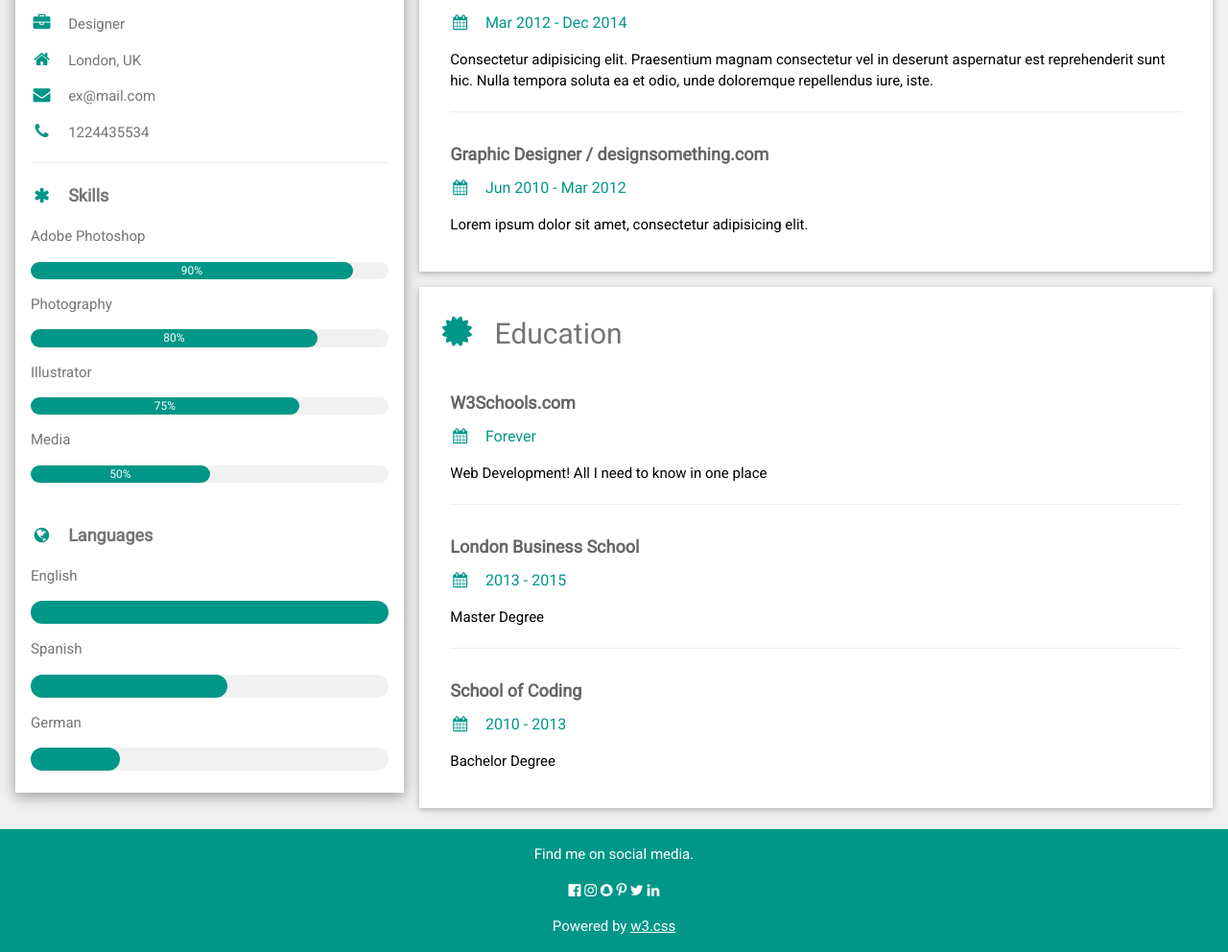
After one commit to jacivaldocarvalho/jndevopsLab, a Flask app: template templates/teste.html in a window 1280 px wide. The commit adds this page. Shown: the part 321-1313 px from the top of the page at 96% size. Run offline with Flask 2, Linux system fonts and the light colour scheme; the template is opened without the code that fills it, so the values that code supplies are empty.

Commit message:
update index and create teste

```diff
--- a/templates/index.html
+++ b/templates/index.html
@@ -45,9 +45,7 @@
 </body>
 
  <footer>
-   <small> Posted by: jncarvalho
-           Contact: jacivaldocarvalho@gmail.com href="test.html"</small>
-
+    <p>Powered by <a href="teste.html" target="_blank">teste</a></p>
 </footer>
 
 </html>
--- /dev/null
+++ b/templates/teste.html
@@ -0,0 +1,144 @@
+<!DOCTYPE html>
+<html>
+<title>W3.CSS Template</title>
+<meta charset="UTF-8">
+<meta name="viewport" content="width=device-width, initial-scale=1">
+<link rel="stylesheet" href="https://www.w3schools.com/w3css/4/w3.css">
+<link rel='stylesheet' href='https://fonts.googleapis.com/css?family=Roboto'>
+<link rel="stylesheet" href="https://cdnjs.cloudflare.com/ajax/libs/font-awesome/4.7.0/css/font-awesome.min.css">
+<style>
+html,body,h1,h2,h3,h4,h5,h6 {font-family: "Roboto", sans-serif}
+</style>
+<body class="w3-light-grey">
+
+<!-- Page Container -->
+<div class="w3-content w3-margin-top" style="max-width:1400px;">
+
+  <!-- The Grid -->
+  <div class="w3-row-padding">
+
+    <!-- Left Column -->
+    <div class="w3-third">
+
+      <div class="w3-white w3-text-grey w3-card-4">
+        <div class="w3-display-container">
+          <img src="/w3images/avatar_hat.jpg" style="width:100%" alt="Avatar">
+          <div class="w3-display-bottomleft w3-container w3-text-black">
+            <h2>Jane Doe</h2>
+          </div>
+        </div>
+        <div class="w3-container">
+          <p><i class="fa fa-briefcase fa-fw w3-margin-right w3-large w3-text-teal"></i>Designer</p>
+          <p><i class="fa fa-home fa-fw w3-margin-right w3-large w3-text-teal"></i>London, UK</p>
+          <p><i class="fa fa-envelope fa-fw w3-margin-right w3-large w3-text-teal"></i>ex@mail.com</p>
+          <p><i class="fa fa-phone fa-fw w3-margin-right w3-large w3-text-teal"></i>1224435534</p>
+          <hr>
+
+          <p class="w3-large"><b><i class="fa fa-asterisk fa-fw w3-margin-right w3-text-teal"></i>Skills</b></p>
+          <p>Adobe Photoshop</p>
+          <div class="w3-light-grey w3-round-xlarge w3-small">
+            <div class="w3-container w3-center w3-round-xlarge w3-teal" style="width:90%">90%</div>
+          </div>
+          <p>Photography</p>
+          <div class="w3-light-grey w3-round-xlarge w3-small">
+            <div class="w3-container w3-center w3-round-xlarge w3-teal" style="width:80%">
+              <div class="w3-center w3-text-white">80%</div>
+            </div>
+          </div>
+          <p>Illustrator</p>
+          <div class="w3-light-grey w3-round-xlarge w3-small">
+            <div class="w3-container w3-center w3-round-xlarge w3-teal" style="width:75%">75%</div>
+          </div>
+          <p>Media</p>
+          <div class="w3-light-grey w3-round-xlarge w3-small">
+            <div class="w3-container w3-center w3-round-xlarge w3-teal" style="width:50%">50%</div>
+          </div>
+          <br>
+
+          <p class="w3-large w3-text-theme"><b><i class="fa fa-globe fa-fw w3-margin-right w3-text-teal"></i>Languages</b></p>
+          <p>English</p>
+          <div class="w3-light-grey w3-round-xlarge">
+            <div class="w3-round-xlarge w3-teal" style="height:24px;width:100%"></div>
+          </div>
+          <p>Spanish</p>
+          <div class="w3-light-grey w3-round-xlarge">
+            <div class="w3-round-xlarge w3-teal" style="height:24px;width:55%"></div>
+          </div>
+          <p>German</p>
+          <div class="w3-light-grey w3-round-xlarge">
+            <div class="w3-round-xlarge w3-teal" style="height:24px;width:25%"></div>
+          </div>
+          <br>
+        </div>
+      </div><br>
+
+    <!-- End Left Column -->
+    </div>
+
+    <!-- Right Column -->
+    <div class="w3-twothird">
+
+      <div class="w3-container w3-card w3-white w3-margin-bottom">
+        <h2 class="w3-text-grey w3-padding-16"><i class="fa fa-suitcase fa-fw w3-margin-right w3-xxlarge w3-text-teal"></i>Work Experience</h2>
+        <div class="w3-container">
+          <h5 class="w3-opacity"><b>Front End Developer / w3schools.com</b></h5>
+          <h6 class="w3-text-teal"><i class="fa fa-calendar fa-fw w3-margin-right"></i>Jan 2015 - <span class="w3-tag w3-teal w3-round">Current</span></h6>
+          <p>Lorem ipsum dolor sit amet. Praesentium magnam consectetur vel in deserunt aspernatur est reprehenderit sunt hic. Nulla tempora soluta ea et odio, unde doloremque repellendus iure, iste.</p>
+          <hr>
+        </div>
+        <div class="w3-container">
+          <h5 class="w3-opacity"><b>Web Developer / something.com</b></h5>
+          <h6 class="w3-text-teal"><i class="fa fa-calendar fa-fw w3-margin-right"></i>Mar 2012 - Dec 2014</h6>
+          <p>Consectetur adipisicing elit. Praesentium magnam consectetur vel in deserunt aspernatur est reprehenderit sunt hic. Nulla tempora soluta ea et odio, unde doloremque repellendus iure, iste.</p>
+          <hr>
+        </div>
+        <div class="w3-container">
+          <h5 class="w3-opacity"><b>Graphic Designer / designsomething.com</b></h5>
+          <h6 class="w3-text-teal"><i class="fa fa-calendar fa-fw w3-margin-right"></i>Jun 2010 - Mar 2012</h6>
+          <p>Lorem ipsum dolor sit amet, consectetur adipisicing elit. </p><br>
+        </div>
+      </div>
+
+      <div class="w3-container w3-card w3-white">
+        <h2 class="w3-text-grey w3-padding-16"><i class="fa fa-certificate fa-fw w3-margin-right w3-xxlarge w3-text-teal"></i>Education</h2>
+        <div class="w3-container">
+          <h5 class="w3-opacity"><b>W3Schools.com</b></h5>
+          <h6 class="w3-text-teal"><i class="fa fa-calendar fa-fw w3-margin-right"></i>Forever</h6>
+          <p>Web Development! All I need to know in one place</p>
+          <hr>
+        </div>
+        <div class="w3-container">
+          <h5 class="w3-opacity"><b>London Business School</b></h5>
+          <h6 class="w3-text-teal"><i class="fa fa-calendar fa-fw w3-margin-right"></i>2013 - 2015</h6>
+          <p>Master Degree</p>
+          <hr>
+        </div>
+        <div class="w3-container">
+          <h5 class="w3-opacity"><b>School of Coding</b></h5>
+          <h6 class="w3-text-teal"><i class="fa fa-calendar fa-fw w3-margin-right"></i>2010 - 2013</h6>
+          <p>Bachelor Degree</p><br>
+        </div>
+      </div>
+
+    <!-- End Right Column -->
+    </div>
+
+  <!-- End Grid -->
+  </div>
+
+  <!-- End Page Container -->
+</div>
+
+<footer class="w3-container w3-teal w3-center w3-margin-top">
+  <p>Find me on social media.</p>
+  <i class="fa fa-facebook-official w3-hover-opacity"></i>
+  <i class="fa fa-instagram w3-hover-opacity"></i>
+  <i class="fa fa-snapchat w3-hover-opacity"></i>
+  <i class="fa fa-pinterest-p w3-hover-opacity"></i>
+  <i class="fa fa-twitter w3-hover-opacity"></i>
+  <i class="fa fa-linkedin w3-hover-opacity"></i>
+  <p>Powered by <a href="https://www.w3schools.com/w3css/default.asp" target="_blank">w3.css</a></p>
+</footer>
+
+</body>
+</html>
```
